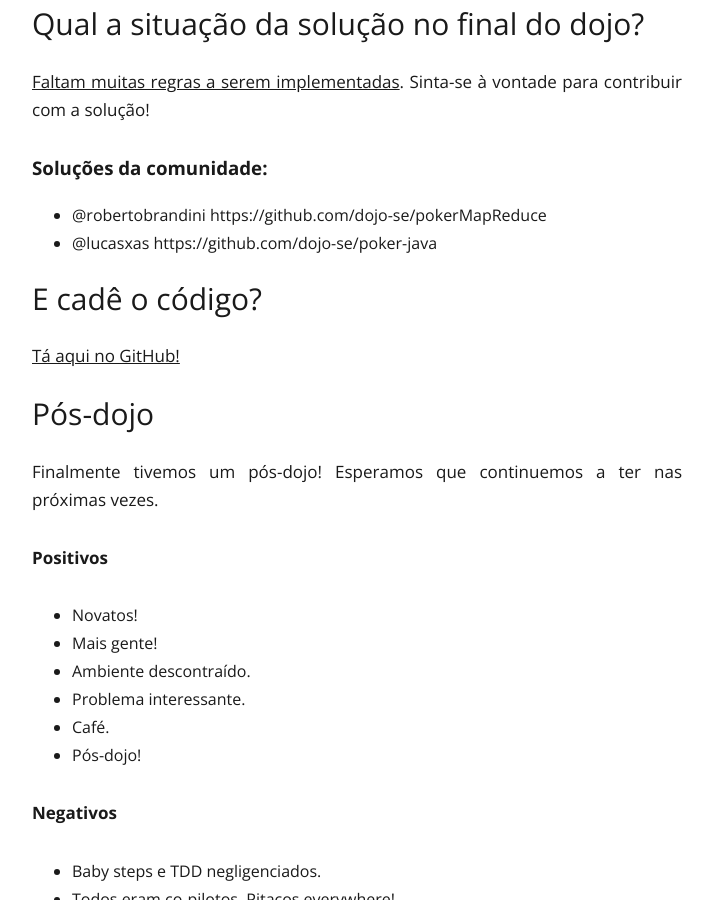
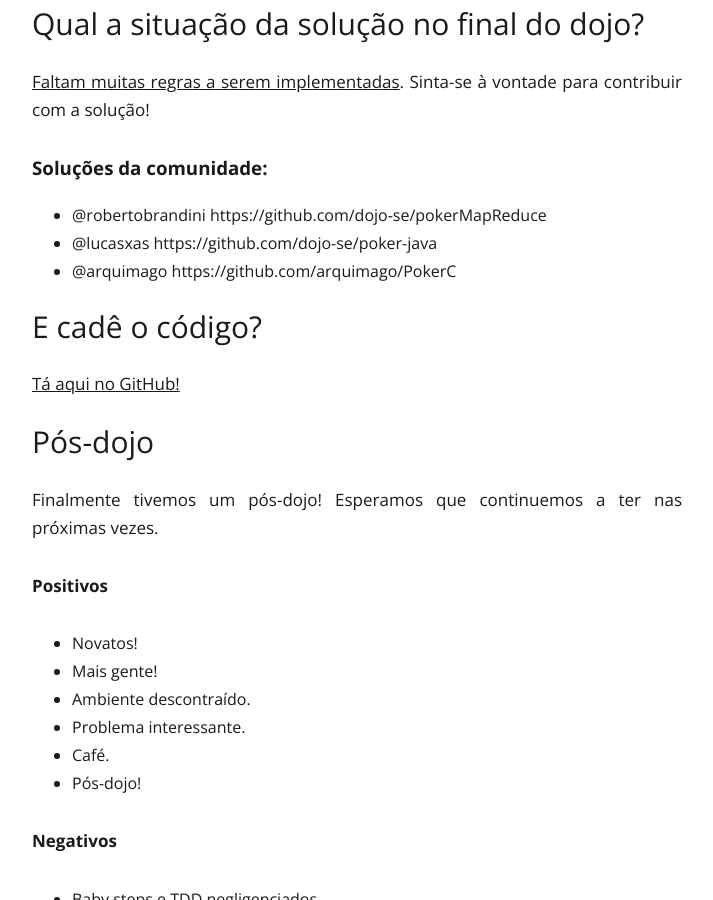
Before and after one commit to dojo-se/dojo-se.github.com, a Jekyll site: the page built from _posts/2014-04-03-coding_dojo.md, in a window 1280 px wide and 900 px high, scrolled down 2640 px. Shown: the whole window, without its empty margins (283-996 px from the left). Built offline with Jekyll 4.4.1, drawn with Linux system fonts in a browser that asks for light colours; Markdown is read by kramdown in place of the engine named in the settings.

Commit message:
Adiciona solução de Thales @arquimago

```diff
--- a/_posts/2014-04-03-coding_dojo.md
+++ b/_posts/2014-04-03-coding_dojo.md
@@ -56,6 +56,7 @@ Especialista: Wagner Macedo.
 ###Soluções da comunidade:
 - @robertobrandini https://github.com/dojo-se/pokerMapReduce
 - @lucasxas https://github.com/dojo-se/poker-java
+- @arquimago https://github.com/arquimago/PokerC
 
 ## E cadê o código?
 
```
